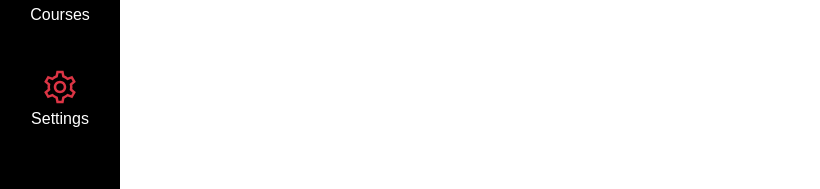
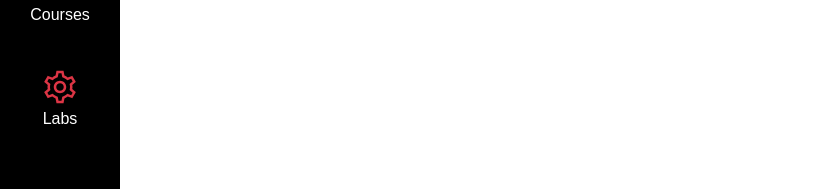
Before and after one commit to VenuDave3/kambaz-next-js, a Next.js app: page /Account/Signup in a window 1280 px wide. Shown: the part 576-765 px from the top of the page, without its empty margins (0-820 px from the left). Built offline with nearby package versions, Linux system fonts and the light colour scheme.

Commit message:
added labs link

```diff
--- a/app/(Kambaz)/Navigation.tsx
+++ b/app/(Kambaz)/Navigation.tsx
@@ -88,13 +88,13 @@ export default function KambazNavigation() {
       <br />
 
       <Link
-        href="/Settings"
-        id="wd-settings-link"
+        href="/Labs"
+        id="wd-labs-link"
         className="list-group-item border-0 bg-black text-center text-white text-decoration-none"
       >
         <LiaCogSolid className="fs-1 text-danger" />
         <br />
-        Settings
+        Labs
       </Link>
     </ListGroup>
   );
```
